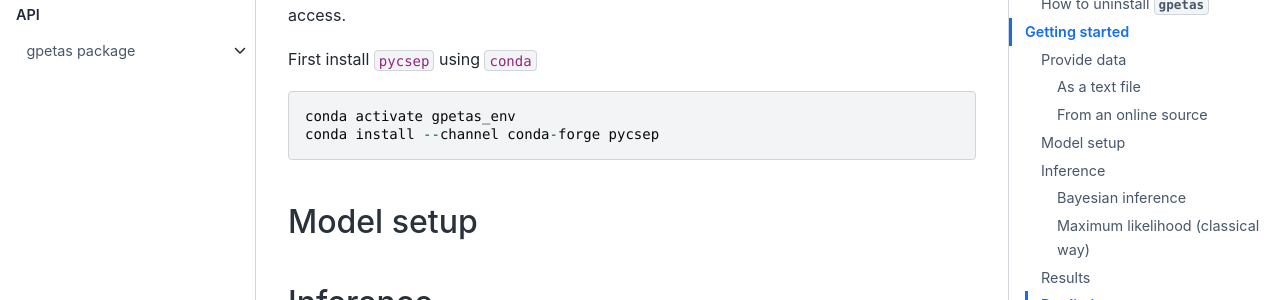
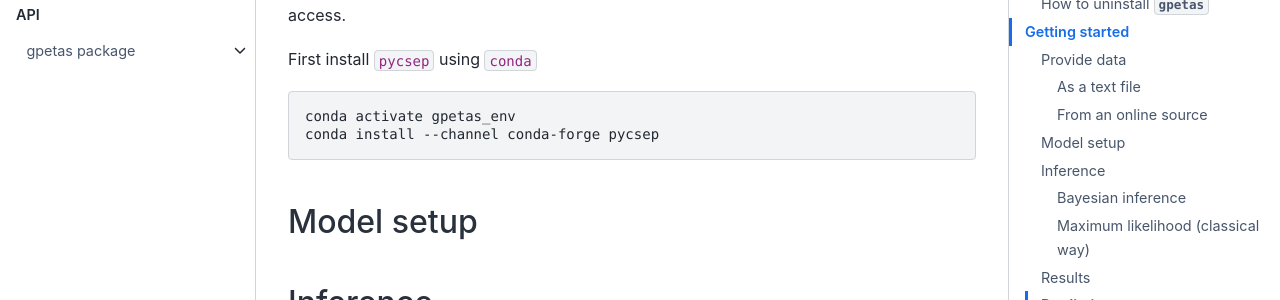
Before and after one commit to chris-molki/gpetas, a Sphinx documentation site: the page built from docs/source/README.md, in a window 1280 px wide and 900 px high, scrolled down 2829 px. Shown: the part 169-469 px from the top of the window. Built offline with Sphinx 7.4.7 and the Sphinx Book theme 1.1.4, drawn with Linux system fonts in a browser that asks for light colours.

Commit message:
update doc

````diff
--- a/docs/source/README.md
+++ b/docs/source/README.md
@@ -94,7 +94,7 @@
     8	2.6674	3.0231	3.4	42.026355
 ```
 Generate ```gpetas``` data class
-```
+```python
 import gpetas
 fname = '<path to data file>' # as a string
 data_obj = gpetas.some_fun.create_data_obj_from_cat_file(fname)
@@ -109,7 +109,7 @@
 facilitates the data access.
 
 First install ``pycsep`` using ``conda``
-```
+```bash
 conda activate gpetas_env
 conda install --channel conda-forge pycsep
 ```
````
